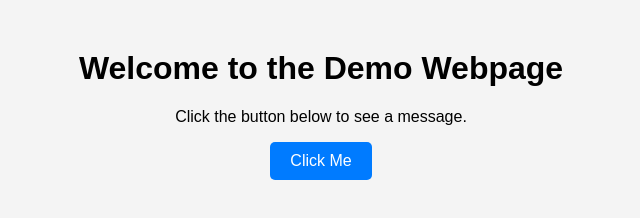
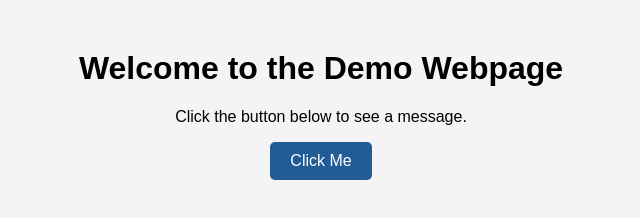
Before and after one commit to ak-0283/Demo, a plain HTML site: page index.html in a window 1280 px wide. Shown: the whole page, without its empty margins (319-959 px from the left). Drawn offline with Linux system fonts and the light colour scheme.

Commit message:
Just a demo

```diff
--- a/style.css
+++ b/style.css
@@ -11,7 +11,7 @@ body {
 button {
     padding: 10px 20px;
     font-size: 16px;
-    background-color: #007BFF;
+    background-color: #235b96;
     color: white;
     border: none;
     cursor: pointer;
```
Also changed, not shown: index.html (+1 -0 lines).
